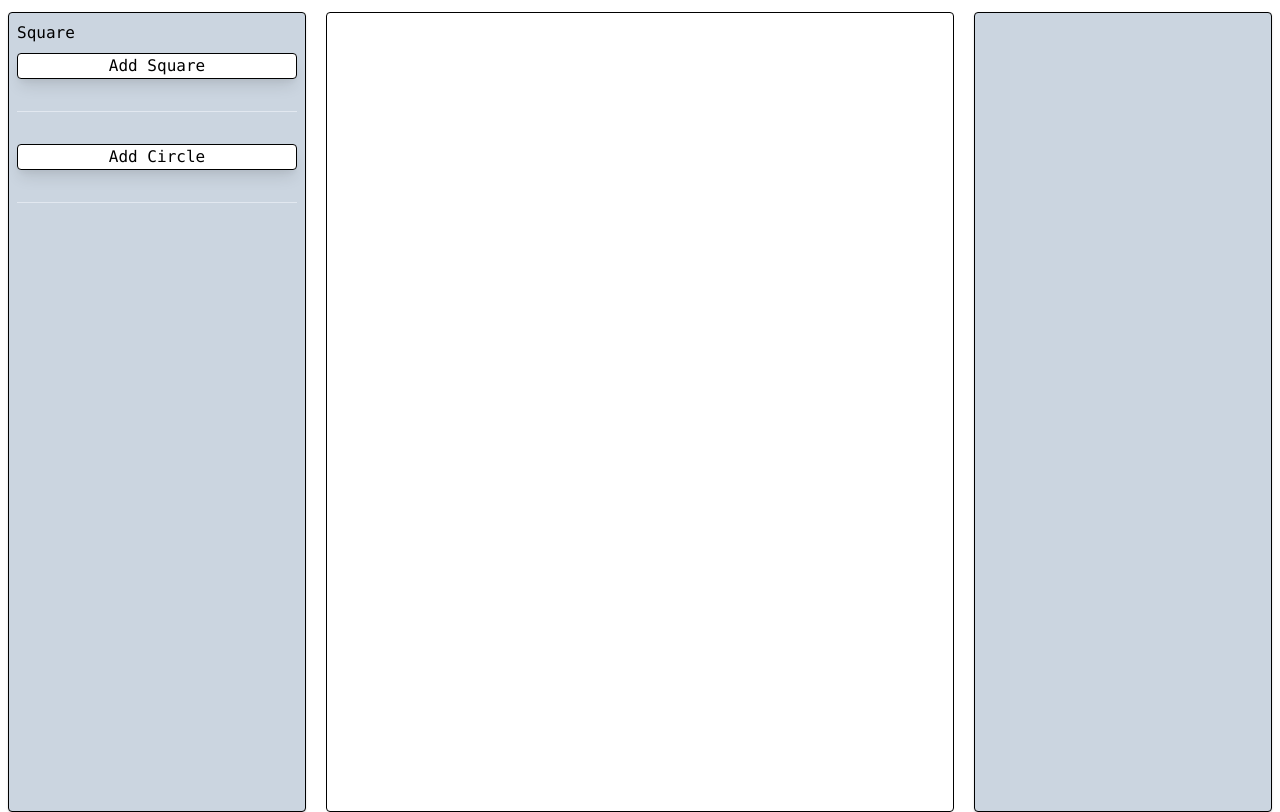
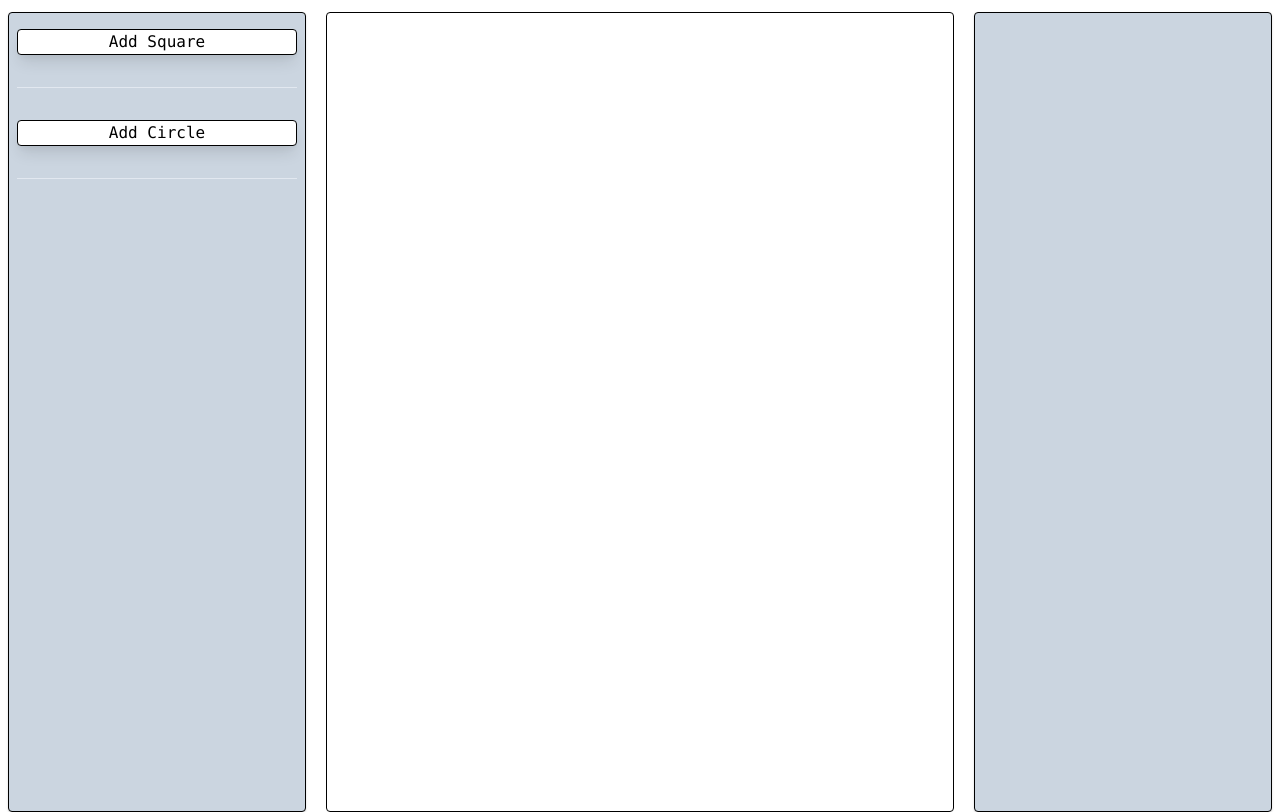
Before and after one commit to MuddyBootsCode/recoil-tryout, a React (Create React App) app: page / in a window 1280 px wide. Built offline with nearby package versions, Linux system fonts and the light colour scheme.

Commit message:
Feature: Squares and Circles now work

```diff
--- a/src/components/AddShapes.js
+++ b/src/components/AddShapes.js
@@ -23,7 +23,6 @@ const AddShapes = () => {
 
   return (
     <div className="flex flex-col m-2 justify-center font-mono">
-      <h2>Square</h2>
       <button
         onClick={addSquare}
         className="border
```
